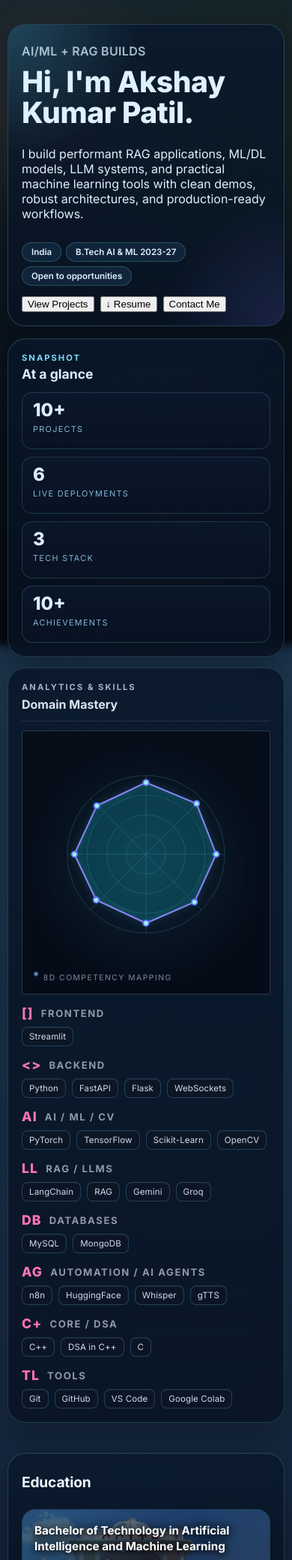
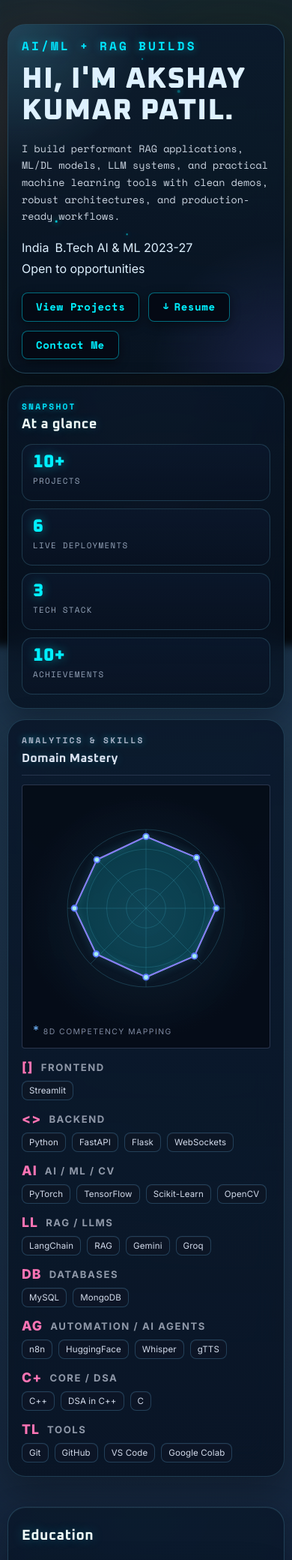
Before and after one commit to Akshay-kumar-patil/Portfolio, a Python web app: template templates/index.html in a window 390 px wide. Shown: the top 2080 px of the page at 75% size. Run offline with Jinja, Linux system fonts and the light colour scheme; the template is opened without the code that fills it, so the values that code supplies are empty.

Commit message:
style: apply robotic Oxanium display font, cyber cyan accents, glowing title, and tech buttons

```diff
--- a/static/css/style.css
+++ b/static/css/style.css
@@ -10,9 +10,9 @@
   --accent: #70e8ff;
   --accent-2: #79a7ff;
   --accent-3: #73ffe1;
-  --scene-bg: url("/static/img/opening-ghibli.png");
-  --display-font: 'Inter', 'Segoe UI', system-ui, sans-serif;
+  --display-font: 'Oxanium', 'Audiowide', 'Orbitron', -apple-system, sans-serif;
   --body-font: 'Inter', 'Segoe UI', system-ui, sans-serif;
+  --mono-font: 'Space Mono', 'JetBrains Mono', monospace;
 }
 
 * {
@@ -175,10 +175,12 @@ a {
 .eyebrow {
   margin: 0;
   text-transform: uppercase;
-  letter-spacing: 0.18em;
+  letter-spacing: 0.20em;
   font-size: 0.7rem;
   font-weight: 700;
-  color: #79dcff;
+  font-family: var(--mono-font);
+  color: #00e5ff;
+  text-shadow: 0 0 10px rgba(0, 229, 255, 0.45);
 }
 
 .enter-button,
@@ -554,57 +556,159 @@ body.screen-blink::after {
   opacity: 0;
 }
 
+.hero-embers {
+  position: absolute;
+  inset: 0;
+  pointer-events: none;
+  overflow: hidden;
+  z-index: 0;
+}
+
+.ember {
+  position: absolute;
+  width: 3px;
+  height: 3px;
+  border-radius: 50%;
+  background: #00f0ff;
+  box-shadow: 0 0 8px #00f0ff, 0 0 16px rgba(0, 240, 255, 0.7);
+  opacity: 0.8;
+  animation: emberFloat 6s ease-in-out infinite alternate;
+}
+
+.ember-1 { top: 18%; left: 32%; width: 3.5px; height: 3.5px; animation-duration: 5s; animation-delay: 0s; }
+.ember-2 { top: 12%; left: 48%; width: 2.5px; height: 2.5px; animation-duration: 7s; animation-delay: 1.5s; }
+.ember-3 { top: 22%; left: 62%; width: 4px; height: 4px; animation-duration: 6.5s; animation-delay: 0.8s; }
+.ember-4 { top: 58%; left: 16%; width: 3px; height: 3px; animation-duration: 8s; animation-delay: 2s; }
+.ember-5 { top: 62%; left: 42%; width: 2.5px; height: 2.5px; animation-duration: 5.5s; animation-delay: 3s; }
+
+@keyframes emberFloat {
+  0% { transform: translateY(0px) translateX(0px); opacity: 0.4; }
+  50% { transform: translateY(-8px) translateX(4px); opacity: 0.95; }
+  100% { transform: translateY(-16px) translateX(-3px); opacity: 0.3; }
+}
+
 .hero-kicker {
-  margin: 0;
-  font-size: 1.08rem;
-  line-height: 1.4;
-  letter-spacing: 0.02em;
-  text-transform: none;
-  font-weight: 600;
-  color: rgba(217, 241, 255, 0.76);
-}
-
-.hero-intro h1 {
-  margin: 4px 0 2px;
-  font-family: var(--display-font);
-  font-size: clamp(1.6rem, 3vw, 2.6rem);
-  line-height: 1.05;
-  letter-spacing: -0.01em;
+  margin: 0 0 4px;
+  font-family: 'Space Mono', 'JetBrains Mono', monospace;
+  font-size: clamp(0.72rem, 1vw, 0.84rem);
+  line-height: 1.35;
+  letter-spacing: 0.20em;
+  text-transform: uppercase;
+  font-weight: 700;
+  color: #00e5ff;
+  text-shadow: 0 0 12px rgba(0, 229, 255, 0.45);
+}
+
+.tech-hero-title {
+  margin: 2px 0 10px;
+  font-family: 'Oxanium', 'Audiowide', 'Orbitron', monospace;
+  font-size: clamp(2.0rem, 3.8vw, 3.4rem);
+  line-height: 1.08;
+  letter-spacing: 0.03em;
   font-weight: 800;
   max-width: 100%;
-  text-wrap: balance;
-}
-
-.hero-intro h2 {
-  margin: 0 0 4px;
-  font-size: clamp(0.82rem, 1.2vw, 0.95rem);
-  line-height: 1.55;
-  font-weight: 500;
-  max-width: 38ch;
-  color: rgba(220, 240, 255, 0.8);
+  display: flex;
+  flex-wrap: wrap;
+  gap: 0 0.28em;
+  align-items: baseline;
+  text-transform: uppercase;
+}
+
+.tech-hero-title .name-first {
+  color: #ffffff;
+  text-shadow: 0 0 12px rgba(0, 240, 255, 0.45), 0 0 24px rgba(0, 240, 255, 0.25);
+}
+
+.tech-hero-title .name-mid {
+  color: #a5f3fc;
+  text-shadow: 0 0 14px rgba(0, 240, 255, 0.65), 0 0 28px rgba(0, 240, 255, 0.35);
+}
+
+.tech-hero-title .name-last {
+  color: #00f0ff;
+  text-shadow:
+    0 0 14px rgba(0, 240, 255, 0.95),
+    0 0 32px rgba(0, 240, 255, 0.65),
+    0 0 65px rgba(0, 180, 255, 0.35);
+}
+
+.hero-bio {
+  margin: 2px 0 12px;
+  font-family: 'Space Mono', 'JetBrains Mono', monospace;
+  font-size: clamp(0.84rem, 1.08vw, 0.95rem);
+  line-height: 1.68;
+  font-weight: 400;
+  color: #cbd5e1;
+  max-width: 52ch;
 }
 
 .hero-chips {
   display: flex;
   flex-wrap: wrap;
-  gap: 6px;
-  margin-top: 6px;
-}
-
-.hero-chip {
-  padding: 5px 12px;
-  border-radius: 999px;
-  background: rgba(93, 179, 255, 0.10);
-  border: 1px solid rgba(126, 220, 255, 0.24);
+  gap: 8px;
+  margin: 2px 0 14px;
+}
+
+.tech-chip {
+  font-family: 'Space Mono', 'JetBrains Mono', monospace;
   font-size: 0.72rem;
   font-weight: 600;
-}
-
-.hero-actions {
+  letter-spacing: 0.03em;
+  color: #67e8f9;
+  background: rgba(6, 16, 30, 0.85);
+  border: 1px solid rgba(0, 229, 255, 0.28);
+  padding: 4px 10px;
+  border-radius: 6px;
+  transition: all 0.2s ease;
+}
+
+.tech-chip:hover {
+  border-color: rgba(0, 240, 255, 0.65);
+  box-shadow: 0 0 12px rgba(0, 240, 255, 0.35);
+  transform: translateY(-1px);
+}
+
+.tech-actions {
   display: flex;
   flex-wrap: wrap;
-  gap: 8px;
-  margin-top: 8px;
+  gap: 12px;
+  align-items: center;
+  margin-top: 2px;
+}
+
+.tech-btn {
+  font-family: 'Space Mono', 'JetBrains Mono', monospace;
+  font-size: 0.88rem;
+  font-weight: 700;
+  letter-spacing: 0.04em;
+  color: #00f0ff;
+  background: #040914;
+  border: 1.5px solid rgba(0, 229, 255, 0.45);
+  border-radius: 8px;
+  padding: 10px 18px;
+  cursor: pointer;
+  transition: all 0.2s cubic-bezier(0.16, 1, 0.3, 1);
+  box-shadow: 0 4px 14px rgba(0, 0, 0, 0.45);
+  display: inline-flex;
+  align-items: center;
+  justify-content: center;
+  line-height: 1.2;
+  text-decoration: none;
+}
+
+.tech-btn:hover {
+  color: #7ef2ff;
+  background: rgba(0, 229, 255, 0.12);
+  border-color: #00f0ff;
+  box-shadow: 0 0 18px rgba(0, 229, 255, 0.42), 0 4px 20px rgba(0, 0, 0, 0.6);
+  transform: translateY(-2px);
+}
+
+.tech-btn .btn-arrow {
+  display: inline-block;
+  margin-right: 6px;
+  font-weight: 900;
+  transform: translateY(-1px);
 }
 
 .hero-panels .glass {
@@ -709,10 +816,12 @@ body.screen-blink::after {
 }
 
 .section-heading h3 {
+  font-family: var(--display-font);
   font-size: clamp(1.2rem, 2.2vw, 1.7rem);
-  color: #eef7ff;
+  color: #f0fdfa;
   font-weight: 700;
-  letter-spacing: -0.01em;
+  letter-spacing: 0.03em;
+  text-shadow: 0 0 16px rgba(0, 240, 255, 0.25);
 }
 
 /* ── Technical Skills section: no bg card, centered ── */
@@ -1037,8 +1146,11 @@ body.screen-blink::after {
 .panel-head h3 {
   margin: 4px 0 0;
   font-family: var(--display-font);
-  font-size: 1.1rem;
+  font-size: 1.15rem;
   font-weight: 700;
+  letter-spacing: 0.02em;
+  color: #f0fdfa;
+  text-shadow: 0 0 14px rgba(0, 240, 255, 0.22);
 }
 
 .metric-grid {
@@ -1097,13 +1209,17 @@ body.screen-blink::after {
   font-size: 1.5rem;
   font-weight: 800;
   line-height: 1;
+  color: #00f0ff;
+  letter-spacing: 0.02em;
+  text-shadow: 0 0 14px rgba(0, 240, 255, 0.45);
 }
 
 .metric-label {
+  font-family: var(--mono-font);
   font-size: 0.68rem;
   letter-spacing: 0.12em;
   text-transform: uppercase;
-  color: rgba(158, 220, 255, 0.82);
+  color: #94a3b8;
   line-height: 1.25;
 }
 
```
Also changed, not shown: other parts of static/css/style.css (+20 -9 lines).
